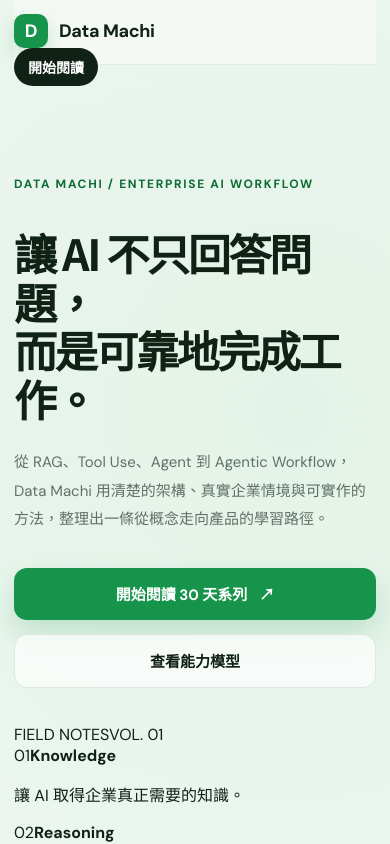
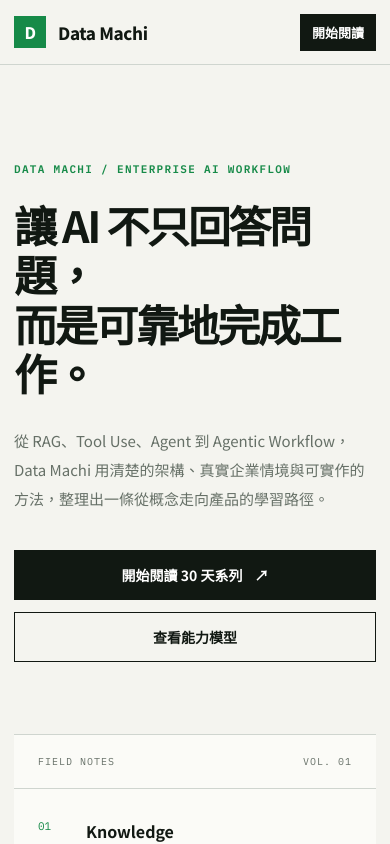
Before and after one commit to chienchitung/data-machi-web, a Next.js app: page / in a window 390 px wide. Shown: the top 844 px of the page. Built offline with nearby package versions, Linux system fonts and the light colour scheme.

Commit message:
Refine homepage visual system and sticky header

```diff
--- a/app/globals.css
+++ b/app/globals.css
@@ -1,259 +1,159 @@
-@import url('https://fonts.googleapis.com/css2?family=DM+Sans:wght@400;500;600;700&family=Noto+Sans+TC:wght@400;500;600;700;800&display=swap');
+@import url('https://fonts.googleapis.com/css2?family=IBM+Plex+Mono:wght@400;500;600&family=Noto+Sans+TC:wght@400;500;600;700;800&display=swap');
 
 :root {
-  --bg: #f7faf7;
-  --surface: #ffffff;
-  --surface-soft: #eef6ef;
-  --ink: #102116;
-  --muted: #617066;
-  --line: #dce8df;
-  --green: #16944b;
-  --green-dark: #0d6b34;
-  --green-light: #dff4e5;
-  --black: #0c1510;
-  --shadow: 0 24px 80px rgba(30, 76, 45, 0.12);
+  --bg: #f4f4ef;
+  --paper: #fbfbf7;
+  --ink: #111812;
+  --muted: #667067;
+  --line: #cfd5cf;
+  --line-dark: #9ca69d;
+  --green: #168a48;
+  --green-soft: #dfece2;
 }
 
 * { box-sizing: border-box; }
-html { scroll-behavior: smooth; }
-body {
-  margin: 0;
-  color: var(--ink);
-  background:
-    radial-gradient(circle at 75% 8%, rgba(57, 180, 100, 0.10), transparent 26%),
-    var(--bg);
-  font-family: 'DM Sans', 'Noto Sans TC', sans-serif;
-}
+html { scroll-behavior: smooth; scroll-padding-top: 88px; }
+body { margin: 0; color: var(--ink); background: var(--bg); font-family: 'Noto Sans TC', sans-serif; }
 a { color: inherit; text-decoration: none; }
-button, a { -webkit-tap-highlight-color: transparent; }
 
-.section-shell {
-  width: min(1180px, calc(100% - 48px));
-  margin-inline: auto;
-}
+.section-shell { width: min(1240px, calc(100% - 56px)); margin-inline: auto; }
 
 .site-header {
   position: sticky;
   top: 0;
-  z-index: 30;
+  z-index: 100;
+  width: 100%;
+  background: rgba(244, 244, 239, .96);
+  border-bottom: 1px solid var(--line);
+  backdrop-filter: blur(14px);
+}
+.header-inner {
+  width: min(1240px, calc(100% - 56px));
+  min-height: 72px;
+  margin-inline: auto;
   display: flex;
   align-items: center;
   justify-content: space-between;
-  width: min(1180px, calc(100% - 48px));
-  margin: 0 auto;
-  padding: 18px 0;
-  backdrop-filter: blur(18px);
+  gap: 32px;
 }
-.site-header::before {
-  content: '';
-  position: fixed;
-  inset: 0 0 auto;
-  height: 76px;
-  z-index: -1;
-  background: rgba(247, 250, 247, 0.84);
-  border-bottom: 1px solid rgba(220, 232, 223, 0.75);
-}
-.brand { display: inline-flex; align-items: center; gap: 11px; font-size: 18px; font-weight: 800; letter-spacing: -0.02em; }
-.brand-mark {
-  display: grid;
-  place-items: center;
-  width: 34px;
-  height: 34px;
-  border-radius: 10px;
-  color: white;
-  background: var(--green);
-  font-weight: 800;
-  box-shadow: 0 8px 20px rgba(22, 148, 75, 0.22);
-}
-.nav-links { display: flex; align-items: center; gap: 28px; color: #425249; font-size: 14px; font-weight: 600; }
-.nav-links a { transition: .2s ease; }
+.brand { display: inline-flex; align-items: center; gap: 12px; font-size: 17px; font-weight: 800; letter-spacing: -.02em; }
+.brand-mark { display: grid; place-items: center; width: 32px; height: 32px; color: #fff; background: var(--green); font-size: 16px; font-weight: 800; }
+.nav-links { display: flex; align-items: center; gap: 30px; color: #4f5a51; font-size: 13px; font-weight: 600; }
+.nav-links a { padding: 8px 0; }
 .nav-links a:hover { color: var(--green); }
-.nav-cta { padding: 11px 18px; border-radius: 999px; color: white !important; background: var(--ink); }
-.nav-cta:hover { transform: translateY(-1px); background: var(--green-dark); }
+.nav-cta { padding: 11px 16px !important; color: white !important; background: var(--ink); }
 
-.hero {
-  display: grid;
-  grid-template-columns: 1.04fr .96fr;
-  gap: 56px;
-  align-items: center;
-  min-height: 730px;
-  padding: 86px 0 92px;
-}
-.eyebrow, .section-kicker {
-  display: inline-flex;
-  align-items: center;
-  gap: 9px;
-  color: var(--green-dark);
-  font-size: 12px;
-  font-weight: 800;
-  letter-spacing: .14em;
-}
-.eyebrow span { width: 7px; height: 7px; border-radius: 50%; background: var(--green); box-shadow: 0 0 0 6px rgba(22, 148, 75, .10); }
-.hero h1 {
-  margin: 24px 0 26px;
-  font-family: 'Noto Sans TC', sans-serif;
-  font-size: clamp(48px, 5.4vw, 76px);
-  line-height: 1.13;
-  letter-spacing: -0.055em;
-}
-.hero h1 span { color: var(--green); position: relative; }
-.hero h1 span::after { content: ''; position: absolute; left: 3px; right: 0; bottom: -8px; height: 8px; border-radius: 999px; background: rgba(22, 148, 75, .16); transform: rotate(-1deg); }
-.hero-description { max-width: 650px; margin: 0; color: var(--muted); font-size: 17px; line-height: 1.9; }
-.hero-actions { display: flex; gap: 14px; margin-top: 34px; }
-.button { display: inline-flex; align-items: center; justify-content: center; gap: 12px; padding: 15px 22px; border-radius: 13px; font-size: 15px; font-weight: 700; transition: .22s ease; }
+.hero { display: grid; grid-template-columns: 1.15fr .85fr; min-height: 690px; border-left: 1px solid var(--line); border-right: 1px solid var(--line); }
+.hero-copy { padding: 104px 72px 90px 0; align-self: center; }
+.eyebrow, .section-kicker { font-family: 'IBM Plex Mono', monospace; color: var(--green); font-size: 11px; font-weight: 600; letter-spacing: .12em; }
+.hero h1 { max-width: 810px; margin: 24px 0 28px; font-size: clamp(48px, 5.5vw, 78px); line-height: 1.15; letter-spacing: -.055em; }
+.hero-description { max-width: 710px; margin: 0; color: var(--muted); font-size: 17px; line-height: 1.95; }
+.hero-actions { display: flex; gap: 12px; margin-top: 36px; }
+.button { display: inline-flex; align-items: center; justify-content: center; gap: 12px; padding: 14px 18px; border: 1px solid var(--ink); font-size: 14px; font-weight: 700; transition: .2s ease; }
 .button:hover { transform: translateY(-2px); }
-.button-primary { color: #fff; background: var(--green); box-shadow: 0 14px 30px rgba(22, 148, 75, .20); }
-.button-primary:hover { background: var(--green-dark); }
-.button-secondary { border: 1px solid var(--line); background: rgba(255,255,255,.7); }
-.button-secondary:hover { border-color: #a6c9af; background: #fff; }
-.hero-meta { display: flex; gap: 32px; margin-top: 48px; padding-top: 28px; border-top: 1px solid var(--line); }
-.hero-meta div { display: flex; flex-direction: column; gap: 3px; }
-.hero-meta strong { font-size: 27px; color: var(--ink); }
-.hero-meta span { color: var(--muted); font-size: 12px; }
+.button-primary { color: #fff; background: var(--ink); }
+.button-primary:hover { background: var(--green); border-color: var(--green); }
+.button-secondary { background: transparent; }
+.button-secondary:hover { color: var(--green); border-color: var(--green); }
 
-.hero-visual {
-  position: relative;
-  min-height: 520px;
-  border-radius: 42px;
-  overflow: hidden;
-  background:
-    linear-gradient(rgba(255,255,255,.04) 1px, transparent 1px),
-    linear-gradient(90deg, rgba(255,255,255,.04) 1px, transparent 1px),
-    linear-gradient(145deg, #13241a, #07110b);
-  background-size: 36px 36px, 36px 36px, auto;
-  box-shadow: var(--shadow);
-}
-.visual-glow { position: absolute; width: 330px; height: 330px; border-radius: 50%; left: 50%; top: 50%; transform: translate(-50%,-50%); background: rgba(32, 204, 94, .16); filter: blur(40px); }
-.workflow-core { position: absolute; left: 50%; top: 50%; transform: translate(-50%, -50%); width: 190px; height: 190px; display: grid; place-items: center; }
-.core-ring { position: absolute; border-radius: 50%; border: 1px solid rgba(117, 235, 157, .30); }
-.ring-one { inset: 0; animation: pulse 4s ease-in-out infinite; }
-.ring-two { inset: 23px; border-style: dashed; animation: spin 18s linear infinite; }
-.core-mark { display: grid; place-items: center; width: 82px; height: 82px; border-radius: 24px; color: white; background: linear-gradient(145deg, #27c766, #11823e); font-size: 37px; font-weight: 800; box-shadow: 0 18px 50px rgba(22, 148, 75, .38); }
-.workflow-core > span { position: absolute; bottom: -14px; color: rgba(255,255,255,.6); font-size: 10px; letter-spacing: .24em; }
-.workflow-card { position: absolute; width: 205px; padding: 18px 19px; border: 1px solid rgba(255,255,255,.10); border-radius: 18px; color: white; background: rgba(255,255,255,.07); backdrop-filter: blur(14px); box-shadow: 0 18px 40px rgba(0,0,0,.18); }
-.workflow-card strong, .workflow-card small { display: block; }
-.workflow-card strong { margin: 7px 0 6px; font-size: 18px; }
-.workflow-card small { color: rgba(255,255,255,.52); font-size: 11px; }
-.workflow-label { color: #78dc98; font-size: 9px; letter-spacing: .16em; font-weight: 700; }
-.card-a { left: 32px; top: 62px; transform: rotate(-2deg); }
-.card-b { right: 28px; bottom: 66px; transform: rotate(2deg); }
-.workflow-line { position: absolute; height: 1px; background: linear-gradient(90deg, transparent, rgba(99, 235, 144, .65), transparent); transform-origin: left; }
-.line-a { width: 150px; left: 185px; top: 178px; transform: rotate(25deg); }
-.line-b { width: 150px; right: 128px; bottom: 182px; transform: rotate(25deg); }
-.signal { position: absolute; width: 7px; height: 7px; border-radius: 50%; background: #61e38f; box-shadow: 0 0 0 8px rgba(97,227,143,.07); }
-.signal-one { right: 90px; top: 85px; }
-.signal-two { left: 95px; bottom: 88px; }
-.signal-three { right: 55px; top: 225px; }
-@keyframes spin { to { transform: rotate(360deg); } }
-@keyframes pulse { 50% { transform: scale(1.06); opacity: .65; } }
+.hero-index { align-self: stretch; display: flex; flex-direction: column; border-left: 1px solid var(--line); background: var(--paper); }
+.index-head, .index-foot { display: flex; justify-content: space-between; padding: 20px 24px; font-family: 'IBM Plex Mono', monospace; font-size: 10px; letter-spacing: .1em; color: var(--muted); }
+.index-head { border-bottom: 1px solid var(--line); }
+.index-row { display: grid; grid-template-columns: 42px 120px 1fr; gap: 14px; align-items: start; padding: 30px 24px; border-bottom: 1px solid var(--line); }
+.index-row > span { font-family: 'IBM Plex Mono', monospace; color: var(--green); font-size: 11px; }
+.index-row strong { font-size: 16px; }
+.index-row p { margin: 0; color: var(--muted); font-size: 13px; line-height: 1.7; }
+.index-foot { margin-top: auto; border-top: 1px solid var(--line); }
 
-.principles { display: grid; grid-template-columns: repeat(3,1fr); gap: 18px; padding-bottom: 110px; }
-.principle-card { display: flex; gap: 18px; padding: 27px; border: 1px solid var(--line); border-radius: 20px; background: rgba(255,255,255,.72); }
-.principle-icon { flex: 0 0 auto; display: grid; place-items: center; width: 44px; height: 44px; border-radius: 13px; color: var(--green-dark); background: var(--green-light); font-size: 20px; font-weight: 700; }
-.principle-card h2 { margin: 0 0 7px; font-size: 18px; }
-.principle-card p { margin: 0; color: var(--muted); font-size: 13px; line-height: 1.7; }
+.principles { display: grid; grid-template-columns: repeat(3, 1fr); border-top: 1px solid var(--line); border-left: 1px solid var(--line); }
+.principle { min-height: 250px; padding: 34px 32px; border-right: 1px solid var(--line); border-bottom: 1px solid var(--line); }
+.principle > span { font-family: 'IBM Plex Mono', monospace; color: var(--green); font-size: 11px; }
+.principle h2 { margin: 54px 0 12px; font-size: 28px; }
+.principle p { max-width: 300px; margin: 0; color: var(--muted); font-size: 14px; line-height: 1.8; }
 
-.framework { padding: 105px 0; border-top: 1px solid var(--line); }
-.section-heading { display: grid; grid-template-columns: 1.05fr .95fr; gap: 70px; align-items: end; }
-.section-heading h2 { margin: 13px 0 0; font-family: 'Noto Sans TC', sans-serif; font-size: clamp(32px, 4vw, 50px); line-height: 1.28; letter-spacing: -0.04em; }
+.framework, .learning, .about, .final-cta { padding: 110px 0; }
+.section-heading { display: grid; grid-template-columns: 1fr .7fr; gap: 80px; align-items: end; padding-bottom: 38px; border-bottom: 1px solid var(--ink); }
+.section-heading h2 { margin: 12px 0 0; font-size: clamp(34px, 4vw, 54px); line-height: 1.25; letter-spacing: -.045em; }
 .section-heading > p { margin: 0; color: var(--muted); line-height: 1.9; font-size: 15px; }
-.capability-track { display: grid; grid-template-columns: repeat(6,1fr); margin-top: 62px; padding: 34px 16px; border: 1px solid var(--line); border-radius: 24px; background: #fff; box-shadow: 0 20px 60px rgba(26, 68, 40, .06); }
-.capability-item { position: relative; display: flex; min-height: 108px; flex-direction: column; justify-content: center; align-items: center; gap: 9px; border-right: 1px solid var(--line); }
-.capability-item:last-child { border-right: 0; }
-.capability-index { color: #97a79d; font-size: 11px; letter-spacing: .12em; }
-.capability-item strong { font-size: 17px; }
-.capability-item:nth-child(n+4) strong { color: var(--green-dark); }
-.capability-arrow { position: absolute; right: -7px; z-index: 2; display: grid; place-items: center; width: 22px; height: 22px; border-radius: 50%; color: white; background: var(--green); font-size: 11px; }
 
-.learning { padding: 105px 0 120px; }
-.learning-heading { align-items: center; }
-.text-link { justify-self: end; color: var(--green-dark); font-weight: 700; }
-.learning-grid { display: grid; grid-template-columns: repeat(3,1fr); gap: 18px; margin-top: 55px; }
-.learning-card { position: relative; min-height: 250px; padding: 29px; overflow: hidden; border: 1px solid var(--line); border-radius: 22px; background: #fff; transition: .22s ease; }
-.learning-card:hover { transform: translateY(-5px); border-color: #aacdb4; box-shadow: 0 20px 50px rgba(28, 84, 48, .08); }
-.learning-number { color: var(--green); font-size: 12px; font-weight: 800; letter-spacing: .12em; }
-.learning-card h3 { margin: 28px 0 12px; font-size: 22px; }
-.learning-card p { margin: 0; color: var(--muted); font-size: 14px; line-height: 1.8; }
-.learning-line { position: absolute; left: 29px; right: 29px; bottom: 28px; height: 3px; border-radius: 99px; background: linear-gradient(90deg, var(--green) 0 28%, var(--line) 28%); }
+.capability-track { display: grid; grid-template-columns: repeat(6, 1fr); border-left: 1px solid var(--line); margin-top: 0; }
+.capability-item { min-height: 180px; padding: 24px 20px; border-right: 1px solid var(--line); border-bottom: 1px solid var(--line); }
+.capability-item span, .capability-item small { display: block; font-family: 'IBM Plex Mono', monospace; }
+.capability-item span { color: var(--green); font-size: 11px; }
+.capability-item strong { display: block; margin: 52px 0 12px; font-size: 20px; }
+.capability-item small { color: #879088; font-size: 9px; letter-spacing: .1em; }
+.capability-item:nth-child(n+4) { background: var(--green-soft); }
 
-.statement { padding: 100px 0; color: white; background: var(--black); }
-.statement-inner { position: relative; text-align: center; }
-.statement-mark { display: block; margin-bottom: -20px; color: #39bd6b; font-family: Georgia, serif; font-size: 100px; line-height: .8; }
-blockquote { margin: 0; font-family: 'Noto Sans TC', sans-serif; font-size: clamp(28px, 4vw, 46px); line-height: 1.55; font-weight: 700; letter-spacing: -.035em; }
-.statement p { margin: 28px 0 0; color: rgba(255,255,255,.46); font-size: 12px; letter-spacing: .12em; }
+.learning-heading .text-link { align-self: center; justify-self: end; color: var(--green); font-weight: 700; }
+.learning-list { border-top: 1px solid var(--line); }
+.learning-item { display: grid; grid-template-columns: 60px 110px 1fr 1.3fr 28px; gap: 24px; align-items: center; min-height: 132px; border-bottom: 1px solid var(--line); transition: .2s ease; }
+.learning-item:hover { padding-left: 12px; background: var(--paper); }
+.learning-number, .learning-days { font-family: 'IBM Plex Mono', monospace; font-size: 10px; }
+.learning-number { color: var(--green); }
+.learning-days { color: #89928b; }
+.learning-item h3 { margin: 0; font-size: 22px; }
+.learning-item p { margin: 0; color: var(--muted); font-size: 14px; line-height: 1.7; }
+.learning-arrow { color: var(--green); }
 
-.about { padding: 110px 0; }
-.about-card { display: grid; grid-template-columns: .9fr 1.1fr; gap: 70px; align-items: center; padding: 56px; border: 1px solid var(--line); border-radius: 28px; background: linear-gradient(135deg, #fff, #f1f8f2); }
-.about-identity { display: flex; align-items: center; gap: 23px; }
-.avatar { display: grid; place-items: center; flex: 0 0 auto; width: 92px; height: 92px; border-radius: 26px; color: white; background: linear-gradient(145deg, #1cb158, #0b6c34); font-size: 28px; font-weight: 800; box-shadow: 0 18px 35px rgba(22,148,75,.20); }
-.about-identity h2 { margin: 7px 0 6px; font-size: 29px; }
-.about-identity p { margin: 0; color: var(--muted); font-size: 12px; line-height: 1.6; }
-.about-copy { border-left: 1px solid var(--line); padding-left: 55px; }
-.about-copy p { margin: 0 0 20px; color: var(--muted); line-height: 1.9; }
-.about-copy a { color: var(--green-dark); font-weight: 700; }
+.statement { padding: 92px 0 100px; border-top: 1px solid var(--ink); border-bottom: 1px solid var(--ink); }
+.statement blockquote { max-width: 1080px; margin: 28px 0 0; font-size: clamp(34px, 4.7vw, 64px); line-height: 1.45; font-weight: 700; letter-spacing: -.05em; }
 
-.final-cta { display: flex; align-items: center; justify-content: space-between; gap: 40px; margin-bottom: 90px; padding: 58px 64px; border-radius: 28px; color: white; background: linear-gradient(120deg, #138342, #0b5d2c); box-shadow: 0 24px 70px rgba(17, 112, 55, .22); }
-.final-cta .section-kicker { color: #a7ebbb; }
-.final-cta h2 { max-width: 720px; margin: 12px 0 0; font-size: clamp(28px, 3.4vw, 42px); line-height: 1.35; letter-spacing: -.035em; }
-.button-light { flex: 0 0 auto; color: var(--green-dark); background: #fff; }
+.about { border-bottom: 1px solid var(--line); }
+.about-label { display: flex; justify-content: space-between; padding-bottom: 18px; border-bottom: 1px solid var(--line); font-family: 'IBM Plex Mono', monospace; color: var(--muted); font-size: 10px; letter-spacing: .1em; }
+.about-main { display: grid; grid-template-columns: 1fr 1fr; gap: 80px; padding-top: 42px; }
+.about-name { display: flex; align-items: center; gap: 24px; }
+.avatar { display: grid; place-items: center; width: 78px; height: 78px; color: #fff; background: var(--green); font-size: 22px; font-weight: 800; }
+.about-name h2 { margin: 0 0 7px; font-size: 32px; }
+.about-name p { margin: 0; color: var(--muted); font-size: 12px; }
+.about-copy p { margin: 0 0 22px; color: var(--muted); font-size: 16px; line-height: 1.95; }
+.about-copy a { color: var(--green); font-weight: 700; }
 
-.site-footer { display: grid; grid-template-columns: auto 1fr auto; align-items: center; gap: 34px; padding: 34px 0 44px; border-top: 1px solid var(--line); }
-.site-footer p { margin: 0; color: var(--muted); font-size: 13px; }
+.final-cta { display: flex; align-items: end; justify-content: space-between; gap: 50px; }
+.final-cta h2 { max-width: 800px; margin: 14px 0 0; font-size: clamp(34px, 4vw, 54px); line-height: 1.3; letter-spacing: -.045em; }
+
+.site-footer { display: grid; grid-template-columns: auto 1fr auto; align-items: center; gap: 32px; padding: 34px 0 42px; border-top: 1px solid var(--ink); }
+.site-footer p { margin: 0; color: var(--muted); font-family: 'IBM Plex Mono', monospace; font-size: 11px; }
 .footer-links { display: flex; gap: 20px; font-size: 13px; font-weight: 600; }
-.site-footer small { grid-column: 1 / -1; color: #93a097; font-size: 11px; }
+.site-footer small { grid-column: 1 / -1; color: #8c958e; font-size: 11px; }
 
 @media (max-width: 980px) {
-  .hero { grid-template-columns: 1fr; padding-top: 72px; }
-  .hero-copy { max-width: 760px; }
-  .hero-visual { min-height: 500px; }
+  .hero { grid-template-columns: 1fr; }
+  .hero-copy { padding: 86px 0 72px; }
+  .hero-index { border-left: 0; border-top: 1px solid var(--line); }
   .principles { grid-template-columns: 1fr; }
+  .principle { min-height: auto; }
+  .principle h2 { margin-top: 28px; }
   .section-heading { grid-template-columns: 1fr; gap: 26px; }
-  .capability-track { grid-template-columns: repeat(3,1fr); gap: 1px; padding: 0; overflow: hidden; }
-  .capability-item { border-bottom: 1px solid var(--line); }
-  .capability-item:nth-child(3n) { border-right: 0; }
-  .capability-item:nth-child(n+4) { border-bottom: 0; }
-  .capability-arrow { display: none; }
-  .learning-grid { grid-template-columns: repeat(2,1fr); }
-  .about-card { grid-template-columns: 1fr; gap: 40px; }
-  .about-copy { border-left: 0; border-top: 1px solid var(--line); padding: 34px 0 0; }
-  .final-cta { align-items: flex-start; flex-direction: column; }
+  .capability-track { grid-template-columns: repeat(3, 1fr); }
+  .learning-item { grid-template-columns: 50px 100px 1fr 28px; }
+  .learning-item p { grid-column: 3 / 4; }
+  .about-main { grid-template-columns: 1fr; gap: 42px; }
 }
 
 @media (max-width: 720px) {
-  .section-shell, .site-header { width: min(100% - 28px, 1180px); }
-  .site-header { padding: 14px 0; }
-  .site-header::before { height: 64px; }
+  .section-shell, .header-inner { width: min(100% - 28px, 1240px); }
+  .header-inner { min-height: 64px; }
   .nav-links a:not(.nav-cta) { display: none; }
-  .nav-cta { padding: 9px 14px; }
-  .hero { min-height: auto; gap: 36px; padding: 64px 0 70px; }
+  .nav-cta { padding: 9px 12px !important; }
+  .hero { border: 0; }
   .hero h1 { font-size: 43px; }
   .hero-description { font-size: 15px; }
-  .hero-actions { align-items: stretch; flex-direction: column; }
+  .hero-actions { flex-direction: column; }
   .button { width: 100%; }
-  .hero-meta { gap: 18px; justify-content: space-between; }
-  .hero-meta strong { font-size: 22px; }
-  .hero-visual { min-height: 420px; border-radius: 28px; }
-  .workflow-card { width: 170px; padding: 14px; }
-  .card-a { left: 14px; top: 34px; }
-  .card-b { right: 12px; bottom: 35px; }
-  .workflow-core { width: 155px; height: 155px; }
-  .core-mark { width: 68px; height: 68px; }
-  .principles { padding-bottom: 75px; }
-  .framework, .learning, .about { padding: 78px 0; }
-  .section-heading h2 { font-size: 34px; }
-  .capability-track { grid-template-columns: repeat(2,1fr); }
-  .capability-item:nth-child(3n) { border-right: 1px solid var(--line); }
-  .capability-item:nth-child(2n) { border-right: 0; }
-  .capability-item:nth-child(n+4) { border-bottom: 1px solid var(--line); }
-  .capability-item:nth-child(n+5) { border-bottom: 0; }
-  .learning-heading .text-link { justify-self: start; }
-  .learning-grid { grid-template-columns: 1fr; }
-  .learning-card { min-height: 220px; }
-  .statement { padding: 78px 0; }
-  blockquote { font-size: 28px; }
-  .about-card { padding: 30px 24px; }
-  .about-identity { align-items: flex-start; flex-direction: column; }
-  .final-cta { margin-bottom: 60px; padding: 38px 26px; }
+  .index-row { grid-template-columns: 34px 1fr; }
+  .index-row p { grid-column: 2; }
+  .framework, .learning, .about, .final-cta { padding: 76px 0; }
+  .capability-track { grid-template-columns: repeat(2, 1fr); }
+  .capability-item { min-height: 150px; }
+  .learning-item { grid-template-columns: 40px 1fr 24px; gap: 14px; padding: 24px 0; }
+  .learning-days { display: none; }
+  .learning-item h3 { font-size: 20px; }
+  .learning-item p { grid-column: 2 / 3; }
+  .learning-arrow { grid-column: 3; grid-row: 1; }
+  .statement blockquote { font-size: 32px; }
+  .about-label span:last-child { display: none; }
+  .about-name { align-items: flex-start; flex-direction: column; }
+  .final-cta { align-items: flex-start; flex-direction: column; }
   .site-footer { grid-template-columns: 1fr; gap: 18px; }
   .site-footer small { grid-column: auto; }
 }
```
